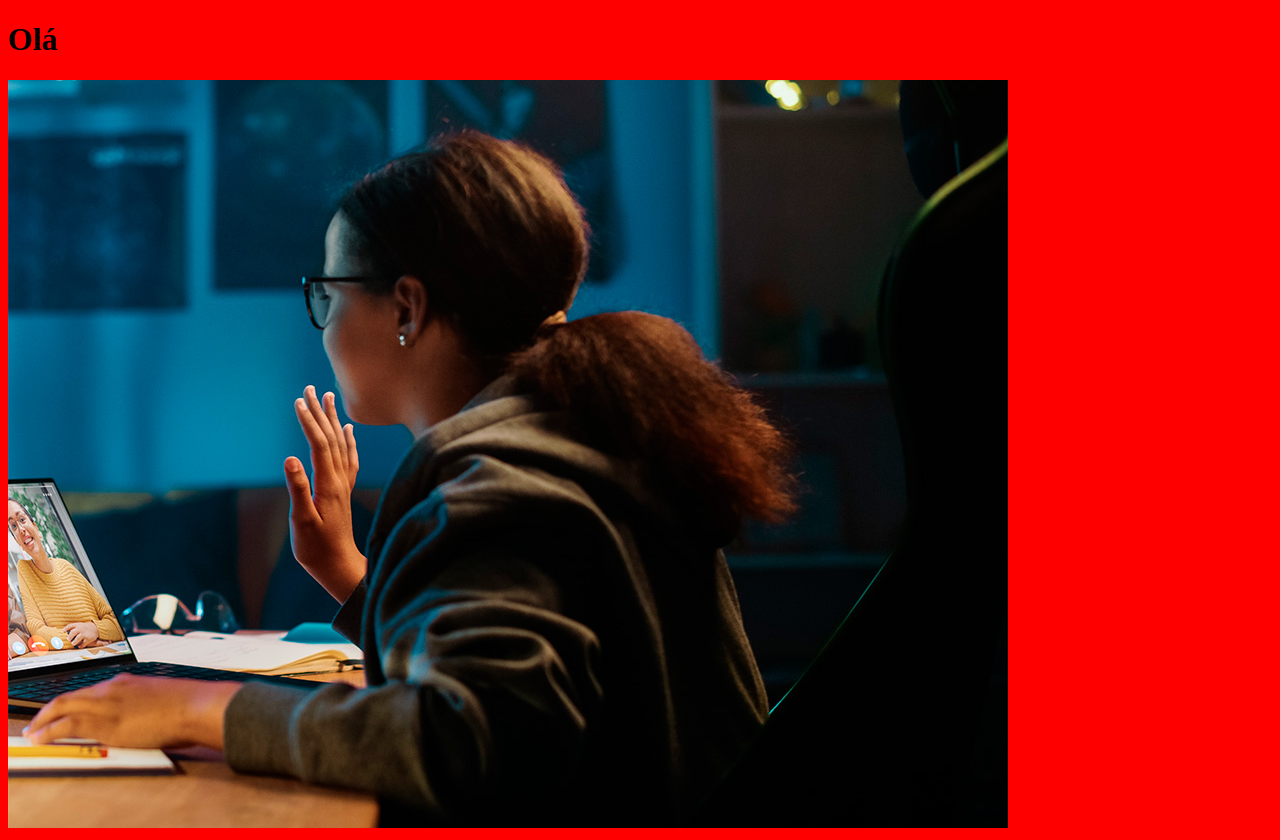
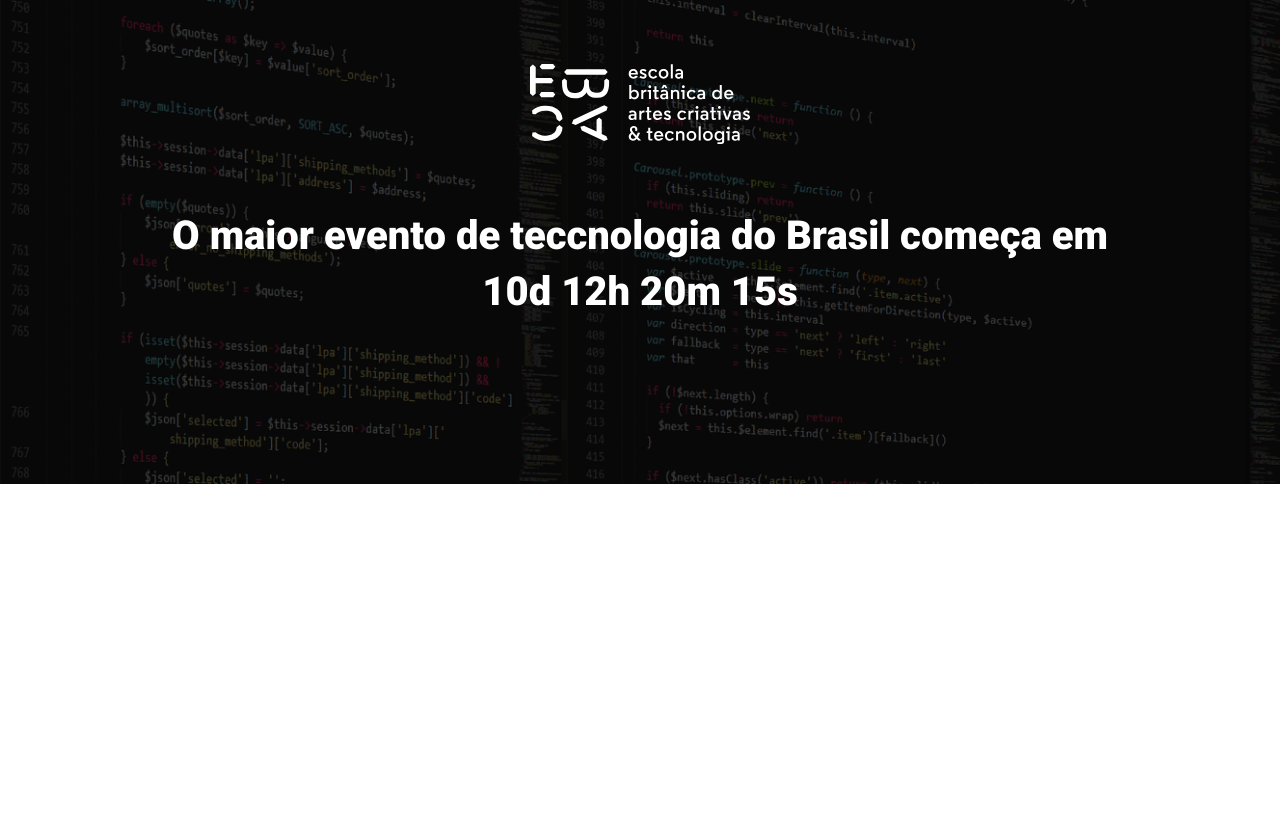
Before and after one commit to LuizHenriqueAlvesC/ebac_tech_talks, a website built with Parcel: page src/index.html in a window 1280 px wide. After the commit the page ends 800 px from the top, so only its background shows below. Built offline with nearby package versions, Linux system fonts and the light colour scheme.

Commit message:
criando o hero

```diff
--- a/src/index.html
+++ b/src/index.html
@@ -3,13 +3,23 @@
 <head>
     <meta charset="UTF-8">
     <meta name="viewport" content="width=device-width, initial-scale=1.0">
-        <title>Document</title>
+    <title>EBAC Tech Talks</title>
     <meta http-equiv="X-UA-Compatible" content="IE=edge">
+    <link rel="preconnect" href="https://fonts.googleapis.com">
+    <link rel="preconnect" href="https://fonts.gstatic.com" crossorigin>
+    <link href="https://fonts.googleapis.com/css2?family=Roboto:wght@400;700;900&display=swap" rel="stylesheet">
+
     <link rel="stylesheet" href="styles/main.scss">
 </head>
 <body>
-        <h1>Olá</h1>
-        <img src="./images/backend.png" alt="">
+    <header class="hero">
+        <div class="container">
+            <img class="hero__logo" src="./images/ebac_logo.svg" alt="EBAC">
+            <P class="hero__text">
+                O maior evento de teccnologia do Brasil começa em 10d 12h 20m 15s
+            </P>
+        </div>
+    </header>
 
     <script src="scripts/main.js"></script>
 </body>
--- /dev/null
+++ b/src/styles/_hero.scss
@@ -0,0 +1,52 @@
+.hero {
+    padding-top: 64px;
+    padding-bottom: 100px;
+    background-image: url(../images/fundo.png);
+    background-repeat: no-repeat;
+    background-size: cover;
+    position: relative;
+
+    .container {
+        position: relative;
+    }
+
+    &::before {
+        position: absolute;
+        top: 0;
+        left: 0;
+        width: 100%;
+        height: 100%;
+        background-color: #000;
+        content: '';
+        opacity: 0.7;
+    }
+
+    &__text {
+        margin-top: 64px;
+        margin-bottom: 64px;
+        font-size: 40px;
+        line-height: 56px;
+        font-weight: 800;
+        text-align: center;
+    }
+
+    &__logo {
+        margin: 0 auto;
+        height: 80px;
+        display: block;
+    }
+
+
+    @media (max-width: 640px) {
+        padding: 40px 0;
+        &__logo {
+            height: 40px;
+        }
+
+        &__text {
+            font-size: 22px;
+            line-height: 24px;
+            margin: 24px 0;
+        }
+    }
+}
--- a/src/styles/main.scss
+++ b/src/styles/main.scss
@@ -1,3 +1,24 @@
+@use 'hero';
+
 * {
-    background-color: red;
+    margin: 0;
+    padding: 0;
+    box-sizing: border-box;
+    font-family: Roboto, sans-serif;
+    color: #fff;
 }
+
+.container {
+    max-width: 960px;
+    width: 100%;
+    margin: 0 auto;
+
+    @media (max-width: 640px) {
+        max-width: 80%;
+    }
+
+    @media (max-width: 1024px) {
+        max-width: 90%;
+
+    }
+}
```
Lines whose indentation alone changed are shown as unchanged.
